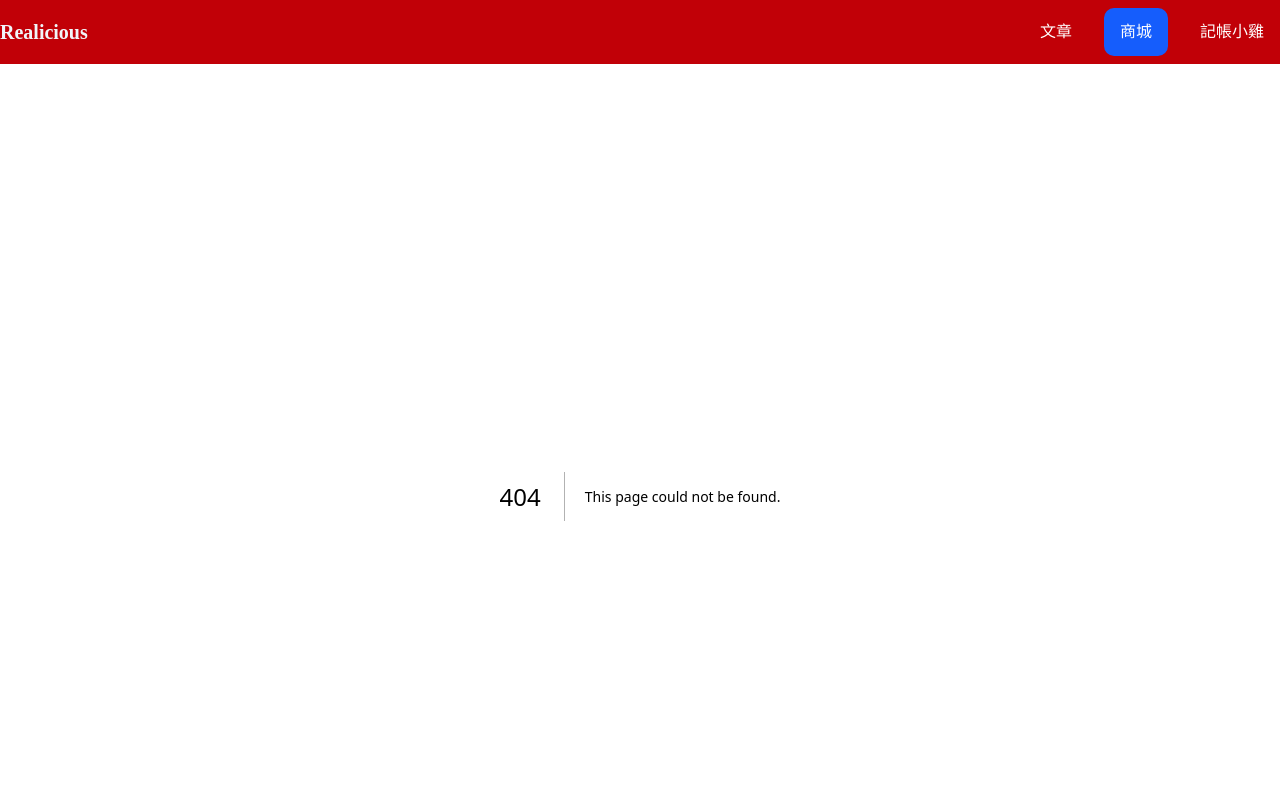
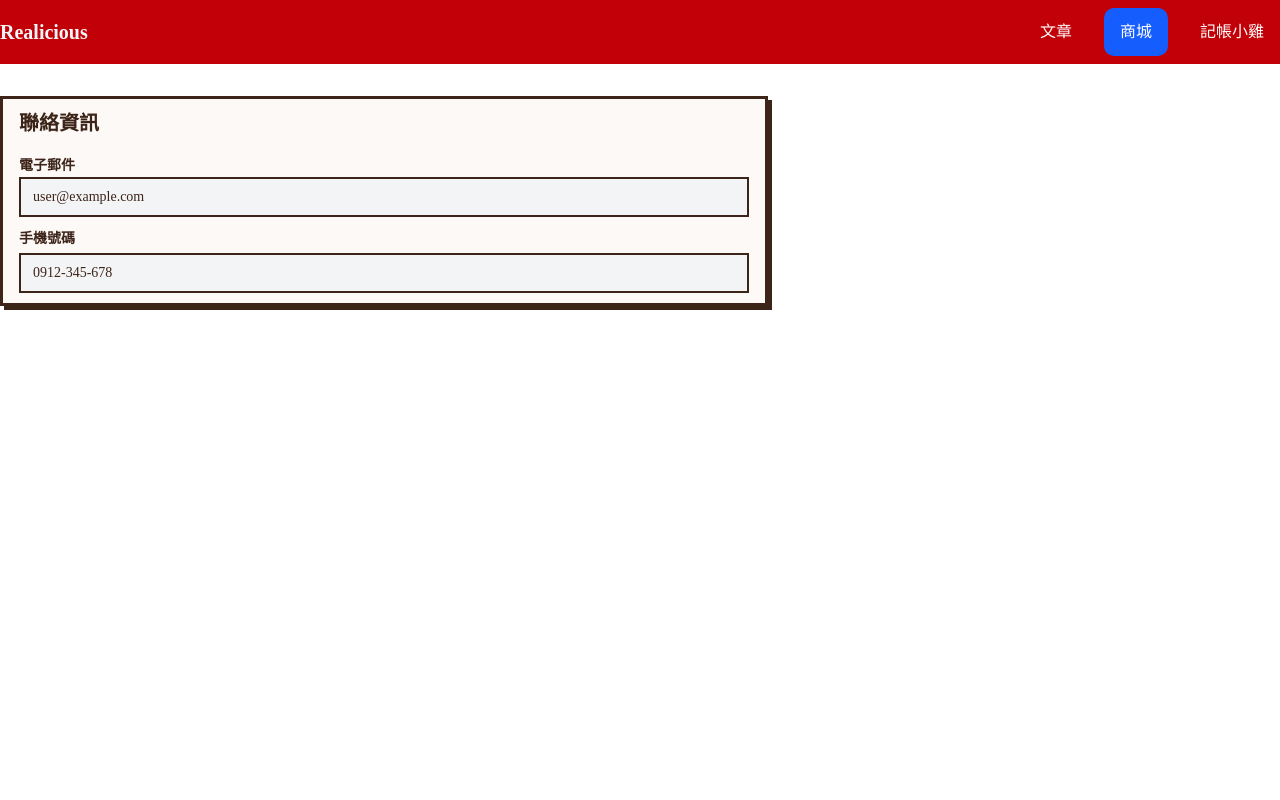
Before and after one commit to AnieceJ/Realicious, a Next.js app: page /shop/checkout in a window 1280 px wide. Before the commit this address had no page. Shown: the top 800 px of the page. Built offline with nearby package versions, Linux system fonts and the light colour scheme.

Commit message:
feat:結帳-聯絡資訊

```diff
--- /dev/null
+++ b/app/shop/checkout/_components/CheckoutContactInfo.tsx
@@ -0,0 +1,41 @@
+import React from "react";
+
+// 假資料, 到時候從api資料庫拿
+const mockUser = {
+  email: "user@example.com",
+  phone: "0912-345-678"
+}
+
+export default function CheckoutContactInfo() {
+  return (
+    <div className="w-full h-[30%]">
+      <div
+        className="flex flex-col w-full  px-4 py-2.5
+                  bg-[#FCF9F6] text-[#3D2419] font-bold text-base
+                  border-[3px] border-[#3D2419]
+                  shadow-[4px_4px_0px_0px_#3D2419]
+                  "
+      >
+        <h2 className="text-xl mb-4">聯絡資訊</h2>
+        <div className="flex flex-col gap-3">
+          <label>
+            <span className="text-sm">電子郵件</span>
+            <input
+            type="email"
+            value={mockUser.email}
+            readOnly
+            className="w-full px-3 py-2 border-2 border-[#3D2419] bg-gray-100 text-sm font-normal"
+            />
+          </label>
+          <label
+          className="flex flex-col gap-1">
+            <span className="text-sm">手機號碼</span>
+            <input type="tel" value={mockUser.phone}
+            readOnly
+            className="w-full px-3 py-2 border-2 border-[#3D2419] bg-gray-100 text-sm font-normal cursor-not-allowed" />
+          </label>
+        </div>
+      </div>
+    </div>
+  );
+}
--- /dev/null
+++ b/app/shop/checkout/_components/CheckoutOrderList.tsx
@@ -0,0 +1,9 @@
+import React from "react";
+
+export default function CheckoutOrderList() {
+  return (
+    <div>
+
+    </div>
+  );
+}
--- /dev/null
+++ b/app/shop/checkout/page.tsx
@@ -0,0 +1,18 @@
+"use client";
+import React from "react";
+import CheckoutContactInfo from "./_components/CheckoutContactInfo";
+
+export default function CheckoutPage() {
+  return (
+    <div className="relative min-h-screen">
+      <div className="fixed inset-0 -z-10 bg-[#FFFFFF]" />
+      {/* 左側+右側 */}
+      <div className="max-w-7xl">
+        {/* 左側 */}
+        <div className="w-[60%]">
+        <CheckoutContactInfo/>
+        </div>
+      </div>
+    </div>
+  );
+}
```
